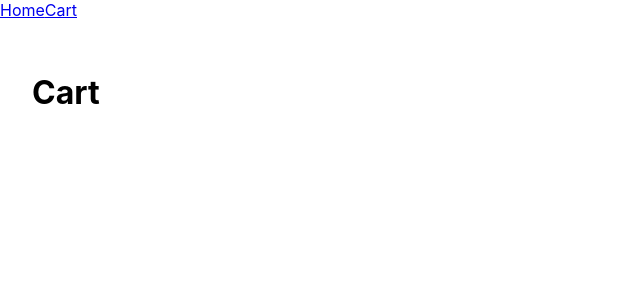
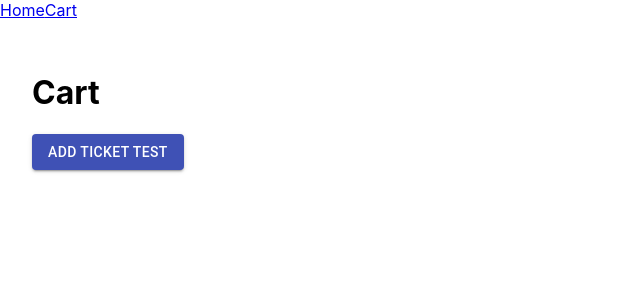
Before and after one commit to wpapsco/capstone-mockup, a React (Create React App) app: page /cart in a window 1280 px wide. Shown: the top 300 px of the page, without its empty margins (0-640 px from the left). Built offline with nearby package versions, Linux system fonts and the light colour scheme.

Commit message:
Configure UI for adding tickets

```diff
--- a/src/features/cart/Cart.tsx
+++ b/src/features/cart/Cart.tsx
@@ -1,24 +1,43 @@
-import { dateTimeFormatter } from '@material-ui/data-grid'
-import { eventNames } from 'process'
 import { appSelector, useAppDispatch } from '../../app/hooks'
-import { selectContents, Ticket } from './cartSlice'
+import { selectContents, Ticket, addTicket } from './cartSlice'
+
+import Button from '@material-ui/core/Button';
 
 const Cart = () => {
     const contents = appSelector(selectContents)
+
+    const dispatch = useAppDispatch()
+
+    const handleAddTicket = () => {
+        const ticketData: Ticket = {
+            eventName: 'Fundraiser',
+            eventId: 1,
+            participantId: 1,
+            participantName: 'Jane Doe',
+            concessions: true,
+            datetime: new Date(Date.now())
+        }
+
+        dispatch(addTicket(ticketData))
+    }
 
     return (
         <div>
             <h1>Cart</h1>
             {contents.tickets.map(ticket =>
-                <TicketCard
+                <TicketSummary
                     key={ticket.eventId.toString() + ticket.participantId.toString()}
                     {...ticket} />
             )}
+            <Button
+                variant='contained'
+                color='primary'
+                onClick={() => handleAddTicket()}>Add Ticket Test</Button>
         </div>
     )
 }
 
-export const TicketCard = (data: Ticket) => {
+export const TicketSummary = (data: Ticket) => {
     return (
         <article>
             <h2>{data.eventName}</h2>
```
